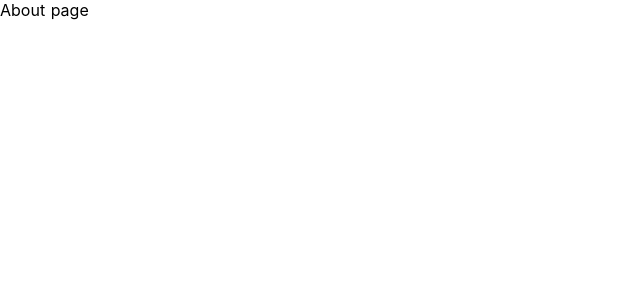
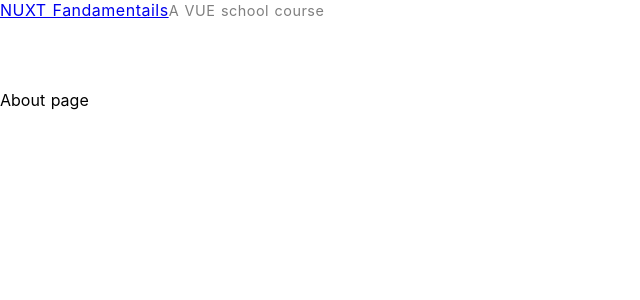
Before and after one commit to Yuto-Private/nuxtPractice, a Nuxt app: page / in a window 1280 px wide. Shown: the top 300 px of the page, without its empty margins (0-640 px from the left). Built offline with nearby package versions, Linux system fonts and the light colour scheme.

Commit message:
#ymr57  headerコンポーネント作成など

```diff
--- a/components/Loading.vue
+++ b/components/Loading.vue
@@ -32,5 +32,6 @@ export default {
   padding-top: 200px;
   font-size: 30px;
   font-family: sans-serif;
+  z-index: 9999;
 }
 </style>
--- /dev/null
+++ b/components/Navbar.vue
@@ -0,0 +1,40 @@
+<template>
+  <nav class="nav">
+    <div class="logo">
+      <a href="#" class="logo">NUXT Fandamentails</a>
+      <span class="subheader">A VUE school course</span>
+    </div>
+  </nav>
+</template>
+
+<script>
+export default {}
+</script>
+
+<style scoped>
+nav {
+  display: flex;
+  justify-content: space-between;
+  align-items: center;
+  margin-bottom: 70px;
+  letter-spacing: 0.5px;
+}
+.nav .logo .subheader {
+  opacity: 0.5;
+  font-size: 0.9rem;
+  color: #000;
+}
+.nav .nav-content {
+  font-size: 1rem;
+}
+.nav-content ul {
+  display: flex;
+  list-style: none;
+}
+.nav-content ul li {
+  padding: 2px 10px;
+}
+.nav-content ul li:not(:first-of-type) {
+  border-left: 1px solid #000;
+}
+</style>
--- a/layouts/default.vue
+++ b/layouts/default.vue
@@ -1,8 +1,18 @@
 <template>
   <div>
+    <Navbar />
     <nuxt />
   </div>
 </template>
+
+<script>
+import Navbar from '@/components/Navbar'
+export default {
+  components: {
+    Navbar
+  }
+}
+</script>
 
 <style>
 html {
--- /dev/null
+++ b/layouts/error.vue
@@ -0,0 +1,13 @@
+<template>
+  <div class="container">
+    <h1 v-if="error.statusCode === 404">ページが見つかりませんでした</h1>
+    <h1 v-else>エラーが発生しました</h1>
+    <nuxt-link to="/">ホームに戻る</nuxt-link>
+  </div>
+</template>
+
+<script>
+export default {
+  props: ['error']
+}
+</script>
```
